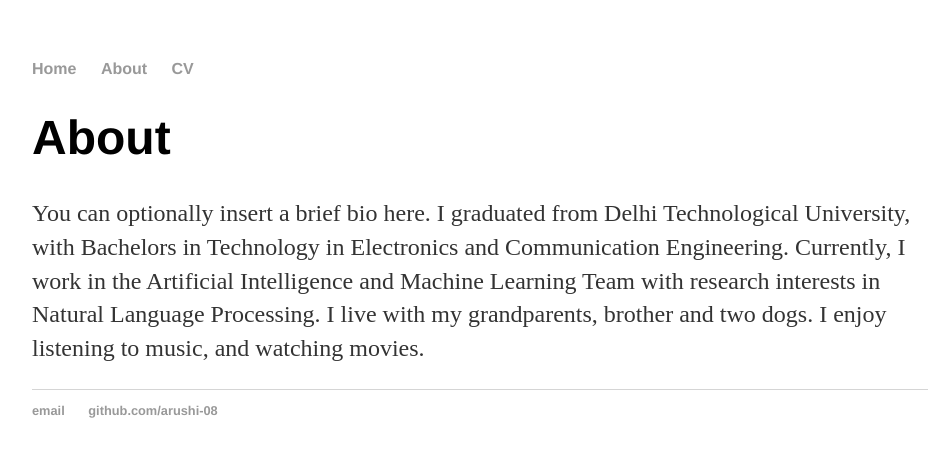
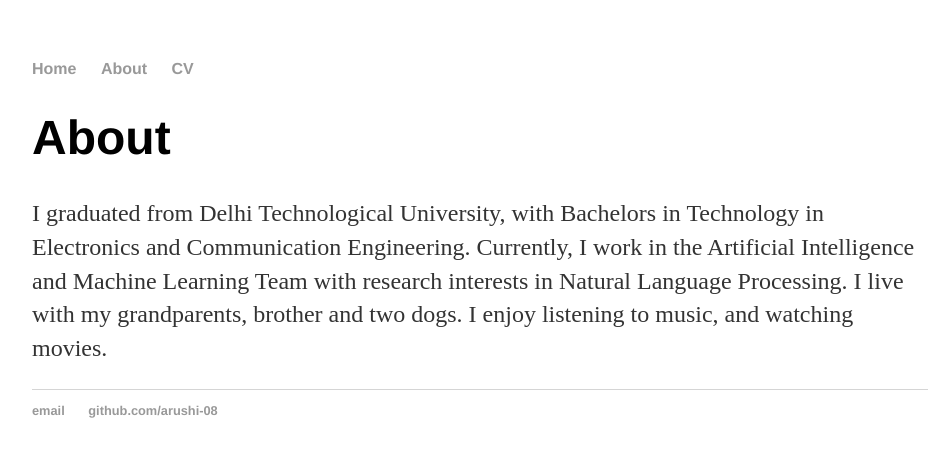
Before and after one commit to arushi-08/arushi-08.github.io, a Jekyll site: the page built from about/index.html, in a window 1280 px wide. Shown: the top 457 px of the page, without its empty margins (160-1105 px from the left). Built offline with Jekyll 4.4.1, drawn with Linux system fonts in a browser that asks for light colours.

Commit message:
Update index.html

```diff
--- a/about/index.html
+++ b/about/index.html
@@ -5,7 +5,7 @@ title: About Hank Quinlan
 
 		<div class="about">
 			<h1>About</h1>
-			<p>You can optionally insert a brief bio here. I graduated from Delhi Technological University, with Bachelors in Technology in Electronics and Communication Engineering. Currently, I work in the Artificial Intelligence and Machine Learning Team with research interests in Natural Language Processing. I live with my grandparents, brother and two dogs. I enjoy listening to music, and watching movies.</p>
+			<p>I graduated from Delhi Technological University, with Bachelors in Technology in Electronics and Communication Engineering. Currently, I work in the Artificial Intelligence and Machine Learning Team with research interests in Natural Language Processing. I live with my grandparents, brother and two dogs. I enjoy listening to music, and watching movies.</p>
 
 			<ul class="contacts">
 <!-- 				<li><a href="#">@TwitterHandle</a></li>
```
